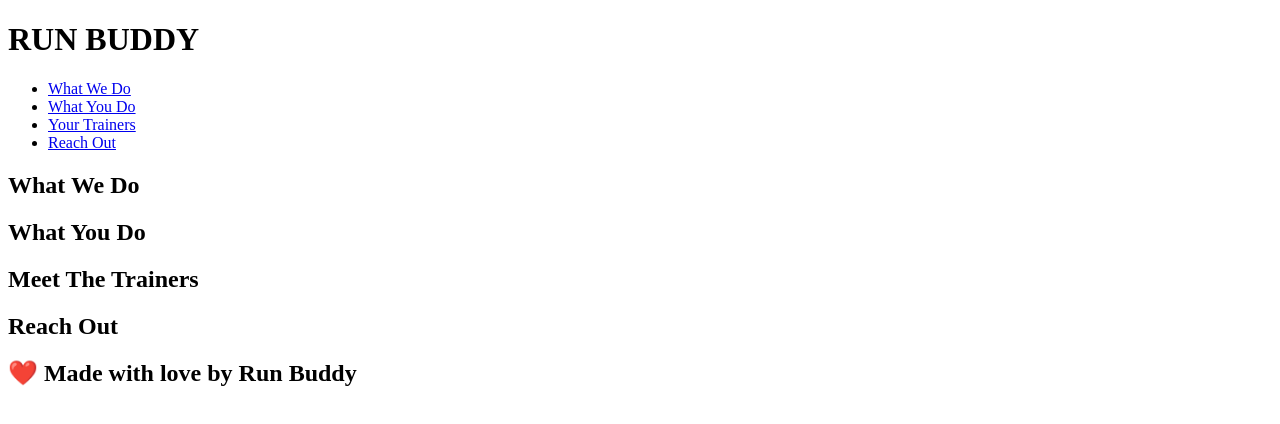
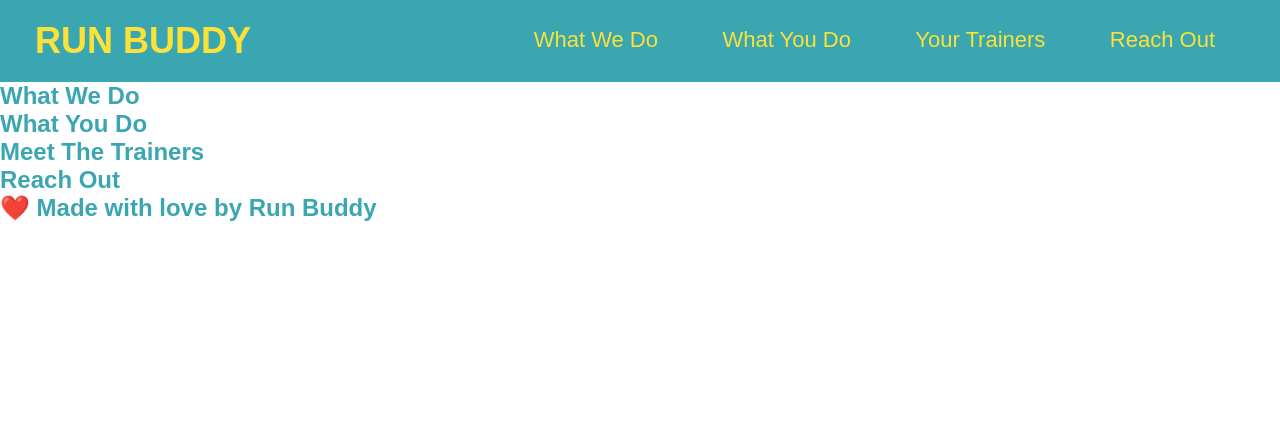
Before and after one commit to ZachFulmer/run-buddy, a plain HTML site: page index.html in a window 1280 px wide. Drawn offline with Linux system fonts and the light colour scheme.

Commit message:
Header Styling added

```diff
--- /dev/null
+++ b/assets/css/style.css
@@ -0,0 +1,56 @@
+*{
+    margin: 0;
+
+    padding: 0;
+}
+
+body {
+    /* more on this crazy alphanumerical value in a minute*/
+    color: #39a6b2;
+
+    font-family: Arial, Helvetica, sans-serif;
+}
+
+header{
+    /* apply styles to <header> */
+    padding: 20px 35px;
+
+    background-color: #39a6b2;
+}
+header h1 {
+    font-weight: bold;
+
+    font-size: 36px;
+
+    color: #fce138;
+
+    margin: 0;
+
+    display: inline;
+}
+
+header a{
+    text-decoration: none;
+
+    color: #fce138;
+}
+
+header nav{
+    float: right;
+
+    margin: 7px 0;
+
+}
+header nav ul li{
+    display: inline;
+
+}
+
+header nav ul li a{
+    margin: 0 30px;
+
+    font-weight: lighter;
+
+    font-size: 22px;
+
+}
--- a/index.html
+++ b/index.html
@@ -6,7 +6,10 @@
 
         <meta charset="UTF-8"/>
 
+        <link rel = "stylesheet" href = "./assets/css/style.css">
+
         <title>Run Buddy</title>
+
     </head>
 
     <body>
```
